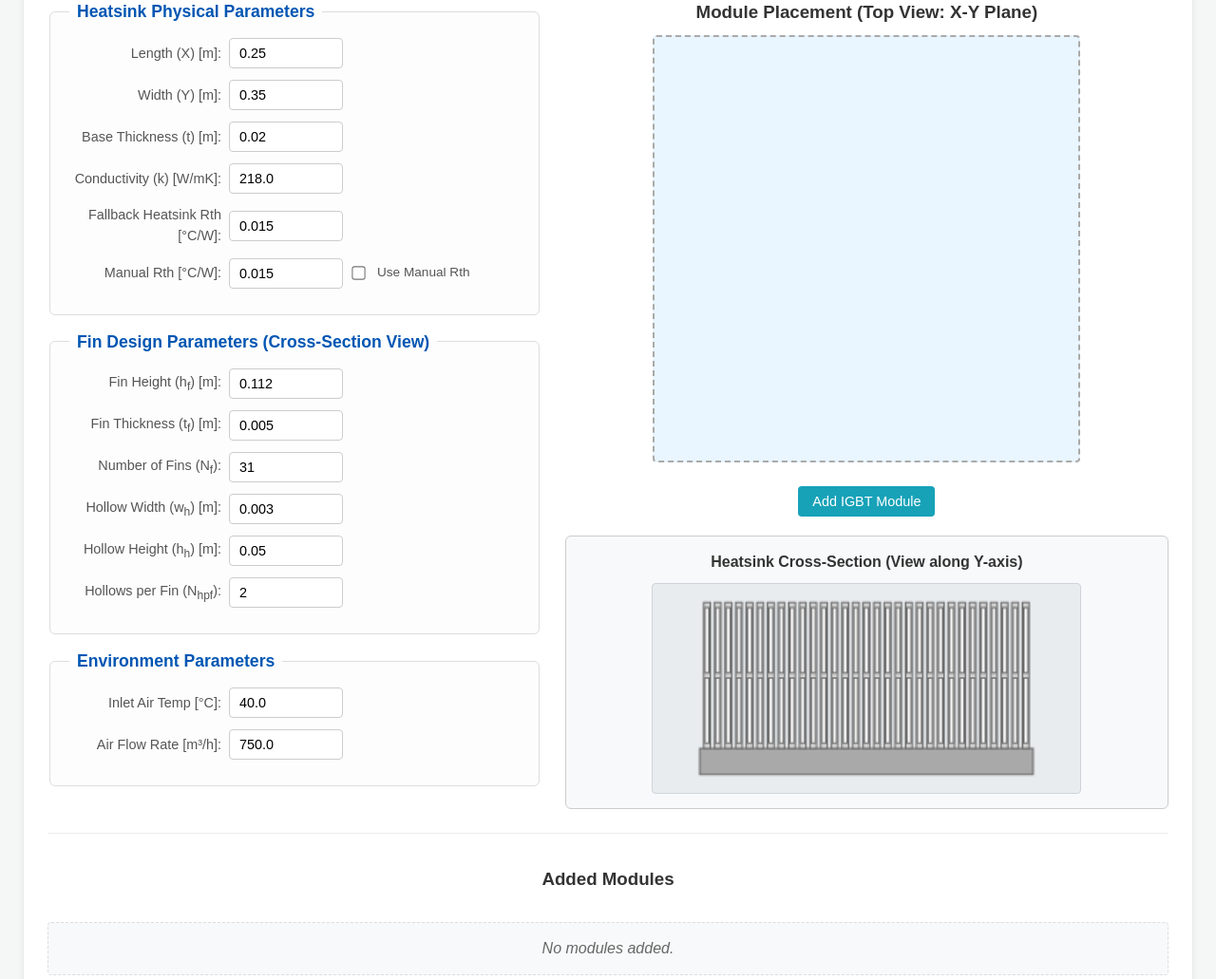
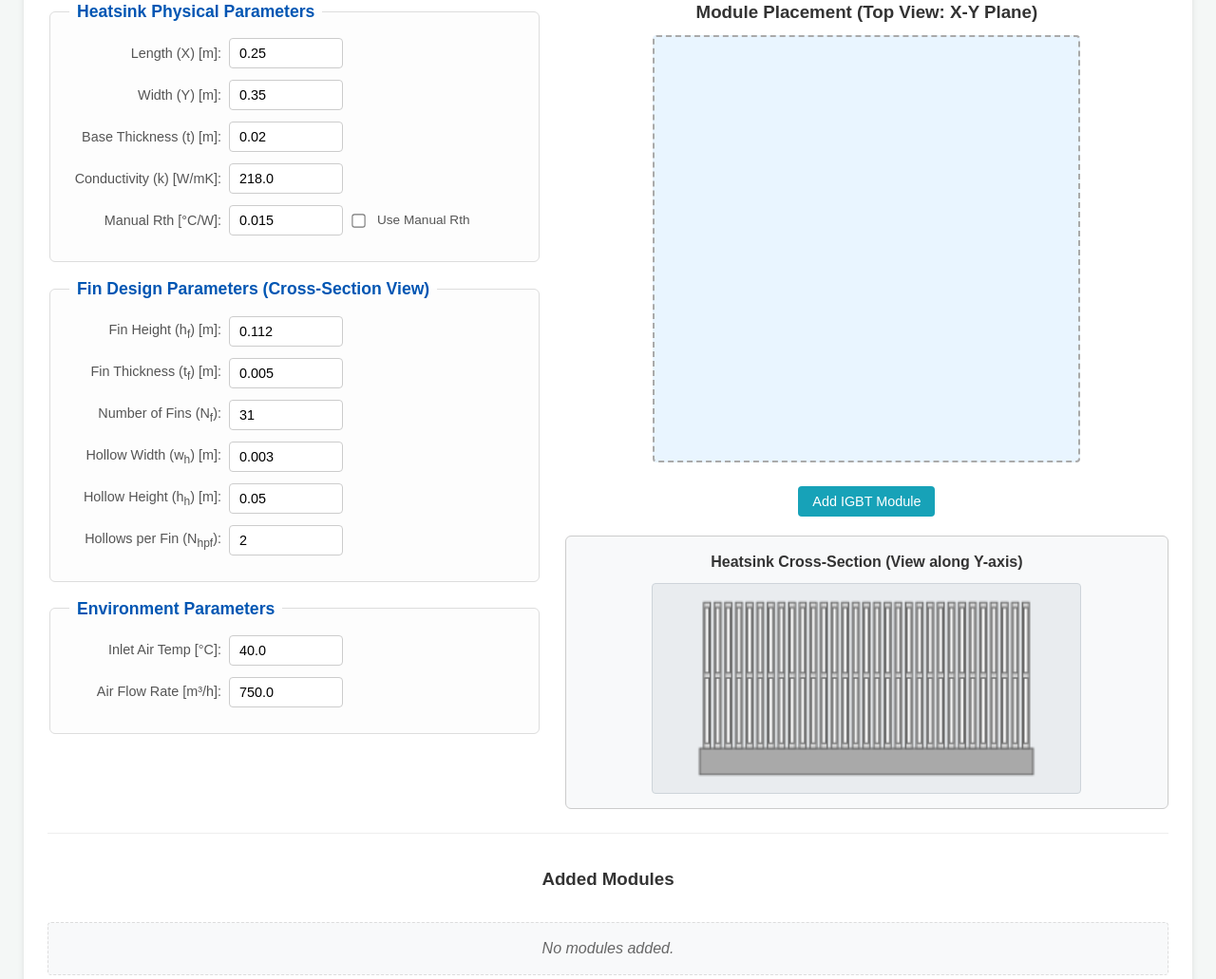
Before and after one commit to jwer99/thermal_PE_simulator, a Flask app: page / in a window 1280 px wide. Shown: the part 957-1988 px from the top of the page at 95% size. Run offline with Flask 3, Linux system fonts and the light colour scheme.

Commit message:
Remove Fallback Heatsink Rth parameter

```diff
--- a/app.py
+++ b/app.py
@@ -25,7 +25,6 @@ app.secret_key = os.urandom(24)
 DEFAULT_HEATSINK_PARAMS = {
     'lx': 0.25, 'ly': 0.35, 't': 0.02,  # t es espesor de la base
     'k_base': 218.0,
-    'rth_heatsink': 0.015,  # Rth global, usado como fallback o para caso sin módulos
     'h_fin': 0.112, 't_fin': 0.005, 'num_fins': 31,
     'w_hollow': 0.003, 'h_hollow': 0.05, 'num_hollow_per_fin': 2
 }
@@ -160,7 +159,6 @@ def create_pdf_report(data):
         heatsink_design_data['Manual Rth Value'] = f"{hs_params.get('rth_heatsink_manual')} °C/W"
     else:
         heatsink_design_data['Rth Mode'] = "Calculated from Geometry/Flow"
-        heatsink_design_data['Fallback Rth Value'] = f"{hs_params.get('rth_heatsink', 'N/A')} °C/W"
         heatsink_design_data['Fin Height (h_fin)'] = f"{hs_params.get('h_fin', 'N/A')} m"
         heatsink_design_data['Fin Thickness (t_fin)'] = f"{hs_params.get('t_fin', 'N/A')} m"
         heatsink_design_data['Number of Fins'] = f"{hs_params.get('num_fins', 'N/A')}"
@@ -284,7 +282,6 @@ def update_simulation():
             ly_val = float(heatsink_data['ly'])
             t_base_val = float(heatsink_data['t'])
             k_base_val = float(heatsink_data['k_base'])
-            rth_heatsink_fallback_val = float(heatsink_data['rth_heatsink']) # Renamed for clarity
 
             # Get new manual Rth parameters
             rth_heatsink_manual_str = heatsink_data.get('rth_heatsink_manual')
@@ -301,8 +298,8 @@ def update_simulation():
                 except ValueError as e:
                     raise ValueError(f"Invalid Manual Rth value: {e}")
 
-            if not (lx_val > 0 and ly_val > 0 and t_base_val > 0 and k_base_val > 1e-9 and rth_heatsink_fallback_val > 1e-9):
-                raise ValueError("Heatsink base parameters (Lx, Ly, t, k, Rth_fallback) must be positive (> 0).")
+            if not (lx_val > 0 and ly_val > 0 and t_base_val > 0 and k_base_val > 1e-9):
+                raise ValueError("Heatsink base parameters (Lx, Ly, t, k) must be positive (> 0).")
 
         except (KeyError, ValueError, TypeError) as e:
             return jsonify({'status': 'Error', 'message': f'Invalid heatsink base parameters: {e}'}), 400
@@ -403,7 +400,6 @@ def update_simulation():
             lx_base_h_calc=lx_val, ly_base_h_calc=ly_val, q_total_m3_h_h_calc=q_total_m3_h_val,
             t_ambient_inlet_h_calc=t_ambient_inlet_val, assumed_duct_height_h_calc=assumed_duct_height_for_h_calc_val,
             k_heatsink_material_h_calc=k_base_val, fin_params_h_calc=fin_params_for_core,
-            rth_heatsink_fallback_h_calc=rth_heatsink_fallback_val, # Pass the fallback Rth
             rth_heatsink_manual_val_h_calc=rth_heatsink_manual_val, # Pass the manual Rth value
             use_manual_rth_h_calc=use_manual_rth_val, # Pass the checkbox state
             specific_chip_powers_sim=current_chip_powers, lx_sim=lx_val, ly_sim=ly_val,
@@ -446,7 +442,6 @@ def update_simulation():
             validated_inputs_for_report = {
                 'heatsink_params': {
                     'lx': lx_val, 'ly': ly_val, 't': t_base_val, 'k_base': k_base_val,
-                    'rth_heatsink': rth_heatsink_fallback_val, # Fallback Rth
                     'rth_heatsink_manual': rth_heatsink_manual_val, # Manual Rth
                     'use_manual_rth': use_manual_rth_val, # Checkbox state
                     'h_fin': h_fin_val, 't_fin': t_fin_val,
--- a/static/js/script.js
+++ b/static/js/script.js
@@ -8,7 +8,6 @@ document.addEventListener('DOMContentLoaded', () => {
     const lyInput = document.getElementById('ly');
     const tInput = document.getElementById('t'); // Base thickness
     const kBaseInput = document.getElementById('k_base');
-    const rthInput = document.getElementById('rth_heatsink'); // Fallback Rth
     const rthManualInput = document.getElementById('rth_heatsink_manual');
     const useManualRthCheckbox = document.getElementById('use_manual_rth_checkbox');
     const tAmbientInput = document.getElementById('t_ambient_inlet');
@@ -577,7 +576,7 @@ document.addEventListener('DOMContentLoaded', () => {
 
             const currentHeatsinkParams = {
                 lx: lxInput?.value, ly: lyInput?.value, t: tInput?.value,
-                k_base: kBaseInput?.value, rth_heatsink: rthInput?.value, // This is the fallback Rth
+                k_base: kBaseInput?.value,
                 h_fin: hFinInput?.value, t_fin: tFinInput?.value, num_fins: numFinsInput?.value,
                 w_hollow: wHollowInput?.value, h_hollow: hHollowInput?.value, num_hollow_per_fin: numHollowPerFinInput?.value,
                 // Add new manual Rth parameters
@@ -592,7 +591,6 @@ document.addEventListener('DOMContentLoaded', () => {
             const paramsToValidate = {
                 "Lx": currentHeatsinkParams.lx, "Ly": currentHeatsinkParams.ly,
                 "t_base": currentHeatsinkParams.t, "k_base": currentHeatsinkParams.k_base,
-                "Rth_hs_fallback": currentHeatsinkParams.rth_heatsink, // Clarified name
                 "T_in": currentEnvironmentParams.t_ambient_inlet, "Q_air": currentEnvironmentParams.Q_total_m3_h,
                 "h_fin": currentHeatsinkParams.h_fin, "t_fin": currentHeatsinkParams.t_fin,
                 "N_fins": currentHeatsinkParams.num_fins,
--- a/templates/index.html
+++ b/templates/index.html
@@ -37,7 +37,6 @@
                         <div class="input-group"> <label for="ly">Width (Y) [m]:</label> <input type="number" id="ly" name="ly" value="{{ initial_heatsink.ly }}" step="0.01" min="0.01" required title="Heatsink width in the Y direction (airflow direction, depth of cross-section)"> </div>
                         <div class="input-group"> <label for="t">Base Thickness (t) [m]:</label> <input type="number" id="t" name="t" value="{{ initial_heatsink.t }}" step="0.001" min="0.001" required title="Thickness of the heatsink baseplate"> </div>
                         <div class="input-group"> <label for="k_base">Conductivity (k) [W/mK]:</label> <input type="number" id="k_base" name="k_base" value="{{ initial_heatsink.k_base }}" step="1" min="0.1" required title="Thermal conductivity of the heatsink base material (e.g., Al ≈ 218, Cu ≈ 390)"> </div>
-                        <div class="input-group"> <label for="rth_heatsink">Fallback Heatsink Rth [°C/W]:</label> <input type="number" id="rth_heatsink" name="rth_heatsink" value="{{ initial_heatsink.rth_heatsink }}" step="0.0001" min="0.0001" required title="Fallback total equivalent thermal resistance. Used if detailed fin calcs fail or for 'no modules' case."> </div>
                         <div class="input-group rth-manual-group">
                             <label for="rth_heatsink_manual">Manual Rth [°C/W]:</label>
                             <input type="number" id="rth_heatsink_manual" name="rth_heatsink_manual" value="0.015" step="0.0001" min="0.0001" title="Manually input heatsink thermal resistance. If checked, this value will be used directly.">
```
